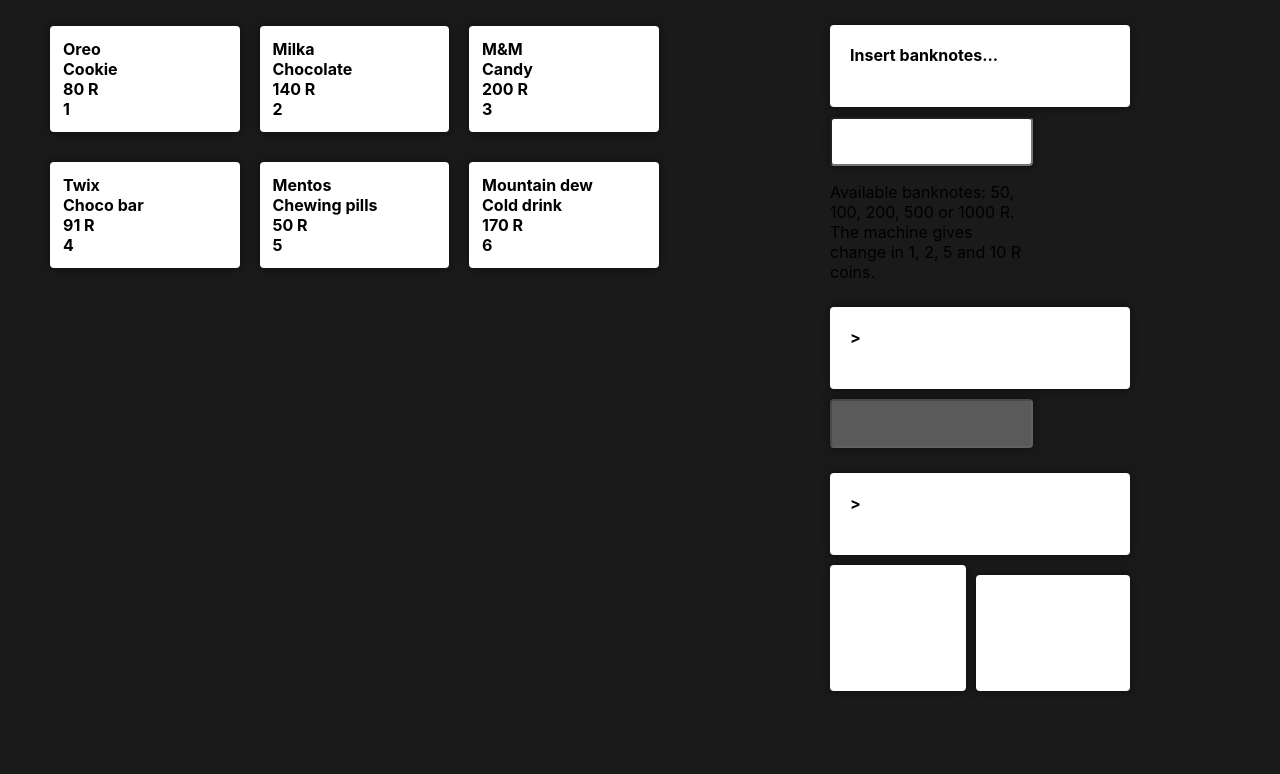
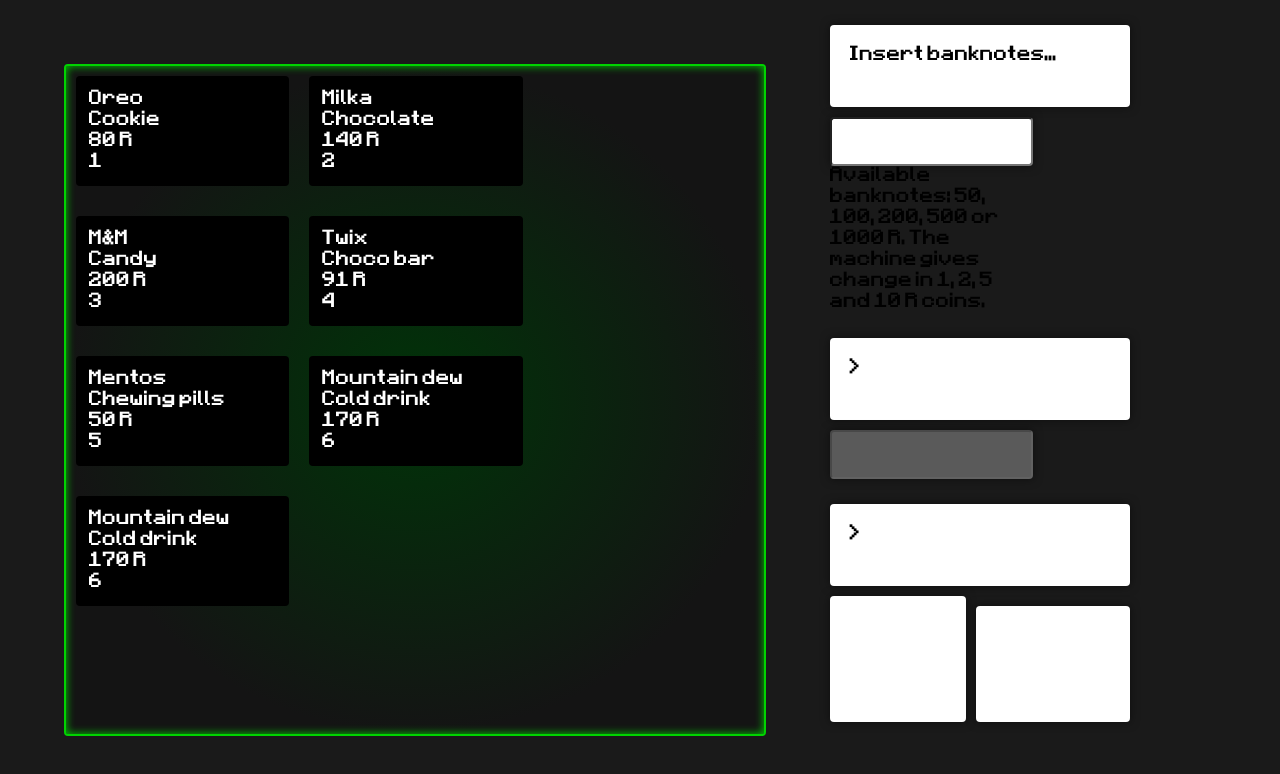
Before and after one commit to AlexandrVinogradov/vending-machine-react-redux, a React (Create React App) app: page / in a window 1280 px wide. Shown: the top 774 px of the page. Built offline with nearby package versions, Linux system fonts and the light colour scheme.

Commit message:
added font and style for ProductList component

```diff
--- a/src/App.js
+++ b/src/App.js
@@ -13,6 +13,7 @@
       { name: 'M&M', price: 200, desc: 'Candy', id: 3 },
       { name: 'Twix', price: 91, desc: 'Choco bar', id: 4 },
       { name: 'Mentos', price: 50, desc: 'Chewing pills', id: 5 },
+      { name: 'Mountain dew', price: 170, desc: 'Cold drink', id: 6 },
       { name: 'Mountain dew', price: 170, desc: 'Cold drink', id: 6 },
     ],
     change: 0,
--- a/src/App.scss
+++ b/src/App.scss
@@ -1,8 +1,34 @@
 html {
   background: linear-gradient(0deg, #1A1A1A, #1A1A1A);
 }
+body {
+  // font-family: 'Roboto+mono', sans-serif;
 
+  font-family: PixelMiner;
+  font-style: normal;
+  // font-weight: 500;
+  font-size: 16px;
+  line-height: 21px;
+}
+h1, h2, h3, h4, h5, h6 {
+  margin: 0;
+  padding: 0;
+  font-weight: 900;
+  text-transform: uppercase;
+}
+ul, li, p {
+  display: block;
+  padding: 0;
+  margin: 0;
+}
+a {
+  text-decoration: none;
+}
 
+@font-face {
+  font-family: "PixelMiner";
+  src: url("./fonts/pixelMiner/PixelMiners-KKal.otf") format("truetype");
+ }
 
 .interface {
   display: flex;
--- a/src/componets/ProductList/ProductList.jsx
+++ b/src/componets/ProductList/ProductList.jsx
@@ -6,7 +6,6 @@
     <>
       <li className={s.productList__item}>
         <div className={s.product}>
-
           {/* or doesnt need? */}
           <span className={s.product__name}>{props.name}</span>
           <span className={s.product__desc}>{props.desc}</span>
@@ -23,8 +22,8 @@
   ))
 
   return (
-    <div className={s.interface}>
-      <div className={s.inteface__goods}>
+    <div className={s.interface__goods}>
+      <div className={s.inteface__goods_area}>
         <ul className={s.productList}>{newProductElement}</ul>
       </div>
     </div>
--- a/src/componets/ProductList/ProductList.module.scss
+++ b/src/componets/ProductList/ProductList.module.scss
@@ -1,29 +1,42 @@
 .productList__item {
   list-style-type: none;
   margin: 10px;
-  flex: 0 0 calc(25% - 0.5rem);
+  flex: 0 0 calc(32% - 0.625rem);
+  // flex: 0 0 calc(31%);
 }
-.interface {
-  display: flex;
-  height: 100vh;
-  width: 100vw;
+.interface__goods {
+  padding: 64px;
+  // display: flex;
+  // height: 100vh;
+  // width: 100vw;
 }
-.inteface__goods {
-  // background: #9dcfaa;
-  flex: 1 1 auto;
+.inteface__goods_area {
+  background: radial-gradient(50% 50% at 50% 50%, #003308 0%, #141414 100%);
+  border: 2px solid #00D400;
+  box-sizing: border-box;
+  box-shadow: inset 0px 0px 8px #00D400;
+  border-radius: 4px;
+  height: 100%;
+
 }
 .productList {
+  // height: 100%;
   display: flex;
+  display: -webkit-flex;
   flex-wrap: wrap;
+  align-content: stretch;
 }
 .product {
+
   flex-direction: column;
   display: flex;
+  display: -webkit-flex;
+
   font-weight: bold;
   padding: 13px;
-  background: white;
+  background: black;
+  color: white;
   margin-bottom: 10px;
-  box-shadow: 0 0 10px rgba(0,0,0,0.5);
+  // box-shadow: 0 0 10px rgba(0,0,0,0.5);
   border-radius: 4px;
-  min-width: 110px;
 }
```
Also changed, not shown: src/fonts/pixelMiner/PixelMiners-KKal.otf (added).
